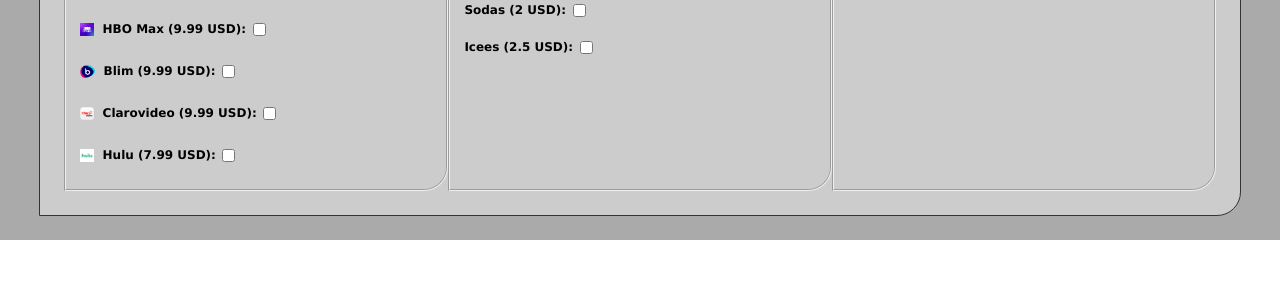
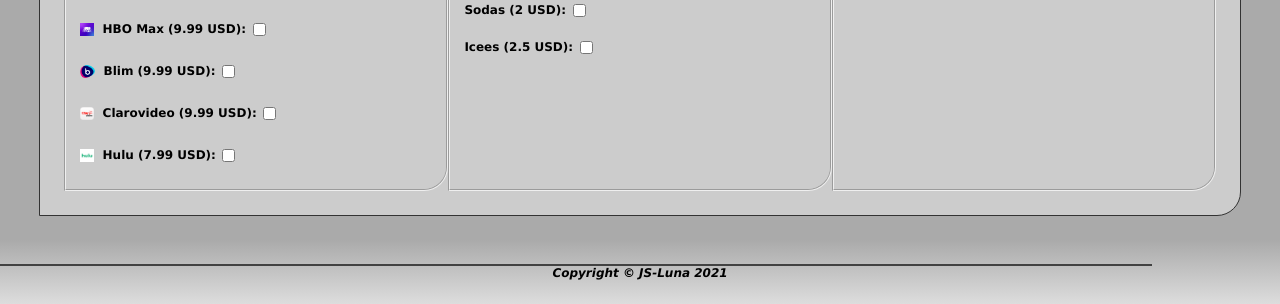
Before and after one commit to xtbt/saas-vs-cinema, a website: page index.html in a window 1280 px wide. Shown: the part 550-854 px from the top of the page. Before the commit the page ends 800 px from the top, so only its background shows below. Drawn offline with Linux system fonts and the light colour scheme.

Commit message:
[Add] Include Footer

```diff
--- a/index.html
+++ b/index.html
@@ -111,6 +111,9 @@
             </form>
         </section>
     </main>
-    <footer></footer>
+    <footer class="footer">
+        <hr />
+        <p class="footer__copyright"><em>Copyright &#169; JS-Luna 2021</em></p>
+    </footer>
 </body>
 </html>
--- a/src/scss/main.scss
+++ b/src/scss/main.scss
@@ -1,6 +1,7 @@
 $header_background_color: #DDDDDD;
 $main_background_color: #AAAAAA;
 $form_border_color: #333333;
+$footer_background_color: #666666;
 
 * {
     box-sizing: border-box;
@@ -131,6 +132,21 @@
     margin: 1rem auto;
 }
 
+.footer {
+    background: linear-gradient(to bottom, $main_background_color 0%, $header_background_color 100%);
+    padding: 2rem 0;
+    text-align: center;
+  }
+
+.footer hr {
+    width: 90vw;
+    border: 0.1rem solid #424242;
+}
+
+.footer__copyright {
+    font-weight: bold;
+}
+
 @media only screen and (min-width: 380px) {
     html {
         font-size: 11px;
```
Also changed, not shown: @css/main.css, 1 other file.
